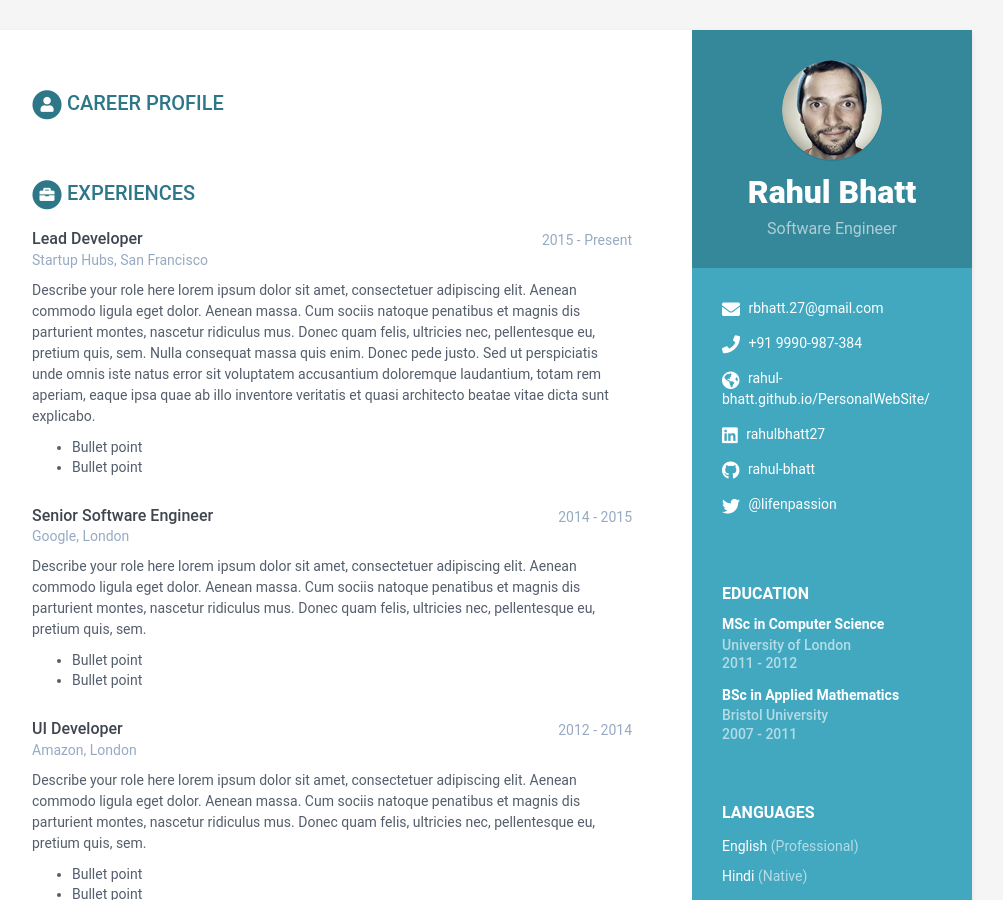
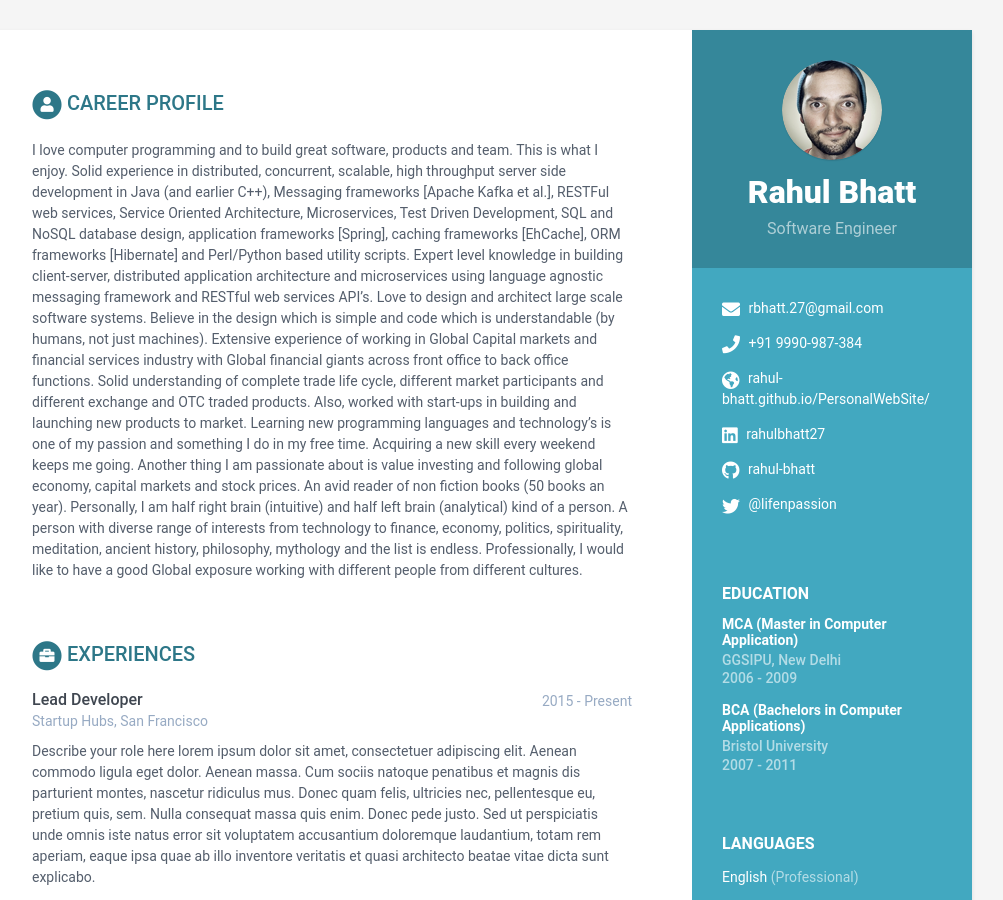
Before and after one commit to rahul-bhatt/online-cv, a Jekyll site: the page built from index.html, in a window 1280 px wide and 900 px high. Shown: the whole window, without its empty margins (168-1171 px from the left). Built offline with Jekyll 4.4.1, drawn with Linux system fonts in a browser that asks for light colours.

Commit message:
profile update

```diff
--- a/_data/data.yml
+++ b/_data/data.yml
@@ -43,11 +43,18 @@ sidebar:
 career-profile:
     title: Career Profile
     summary: |
+      I love computer programming and to build great software, products and team. This is what I enjoy.
+      Solid experience in distributed, concurrent, scalable, high throughput server side development in Java (and earlier C++), Messaging frameworks [Apache Kafka et al.], RESTFul web services, Service Oriented Architecture, Microservices, Test Driven Development, SQL and NoSQL database design, application frameworks [Spring], caching frameworks [EhCache], ORM frameworks [Hibernate] and Perl/Python based utility scripts.
+      Expert level knowledge in building client-server, distributed application architecture and microservices using language agnostic messaging framework and RESTful web services API's. Love to design and architect large scale software systems. Believe in the design which is simple and code which is understandable (by humans, not just machines).
+      Extensive experience of working in Global Capital markets and financial services industry with Global financial giants across front office to back office functions. Solid understanding of complete trade life cycle, different market participants and different exchange and OTC traded products. Also, worked with start-ups in building and launching new products to market.
+      Learning new programming languages and technology's is one of my passion and something I do in my free time. Acquiring a new skill every weekend keeps me going. Another thing I am passionate about is value investing and following global economy, capital markets and stock prices. An avid reader of non fiction books (50 books an year).
+      Personally, I am half right brain (intuitive) and half left brain (analytical) kind of a person. A person with diverse range of interests from technology to finance, economy, politics, spirituality, meditation, ancient history, philosophy, mythology and the list is endless.
+      Professionally, I would like to have a good Global exposure working with different people from different cultures.
 
 education:
-    - degree: MSc in Computer Science
-      university: University of London
-      time: 2011 - 2012
+    - degree: MCA (Master in Computer Application)
+      university: GGSIPU, New Delhi
+      time: 2006 - 2009
       details: |
         Describe your study here lorem ipsum dolor sit amet, consectetuer
         adipiscing elit. Aenean commodo ligula eget dolor. Aenean massa. Cum
@@ -58,7 +65,7 @@ education:
           - Bullet point
           - Bullet point
 
-    - degree: BSc in Applied Mathematics
+    - degree: BCA (Bachelors in Computer Applications)
       university: Bristol University
       time: 2007 - 2011
       details: |
```
